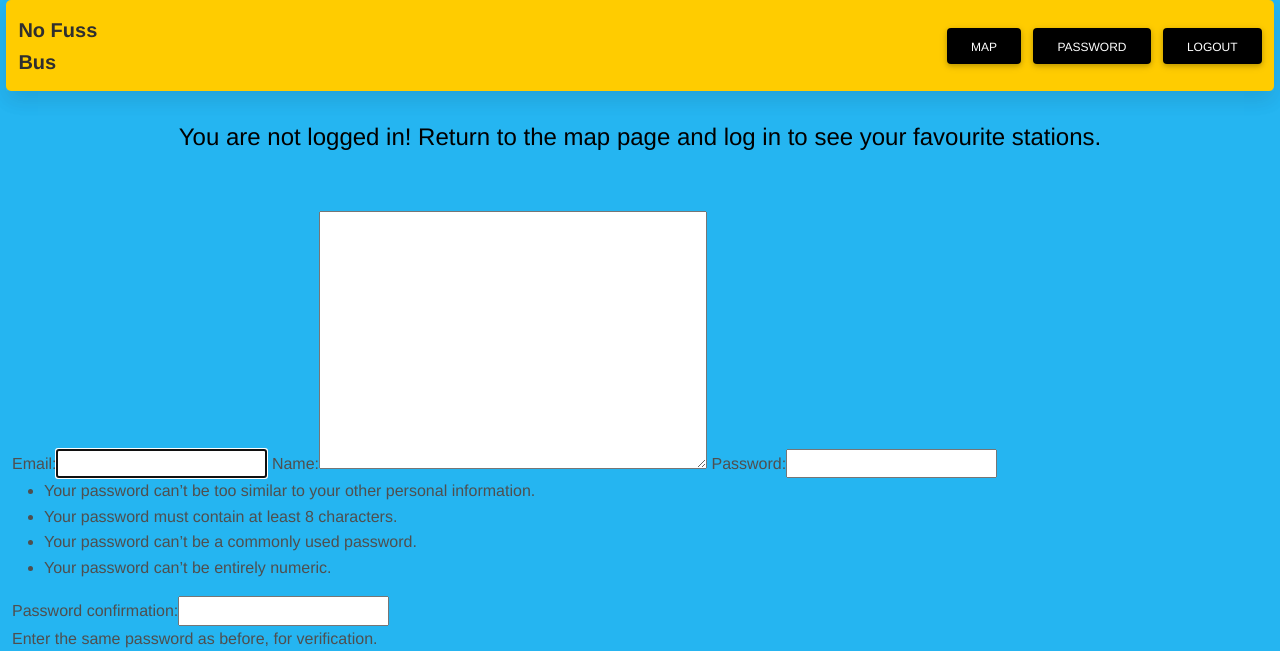
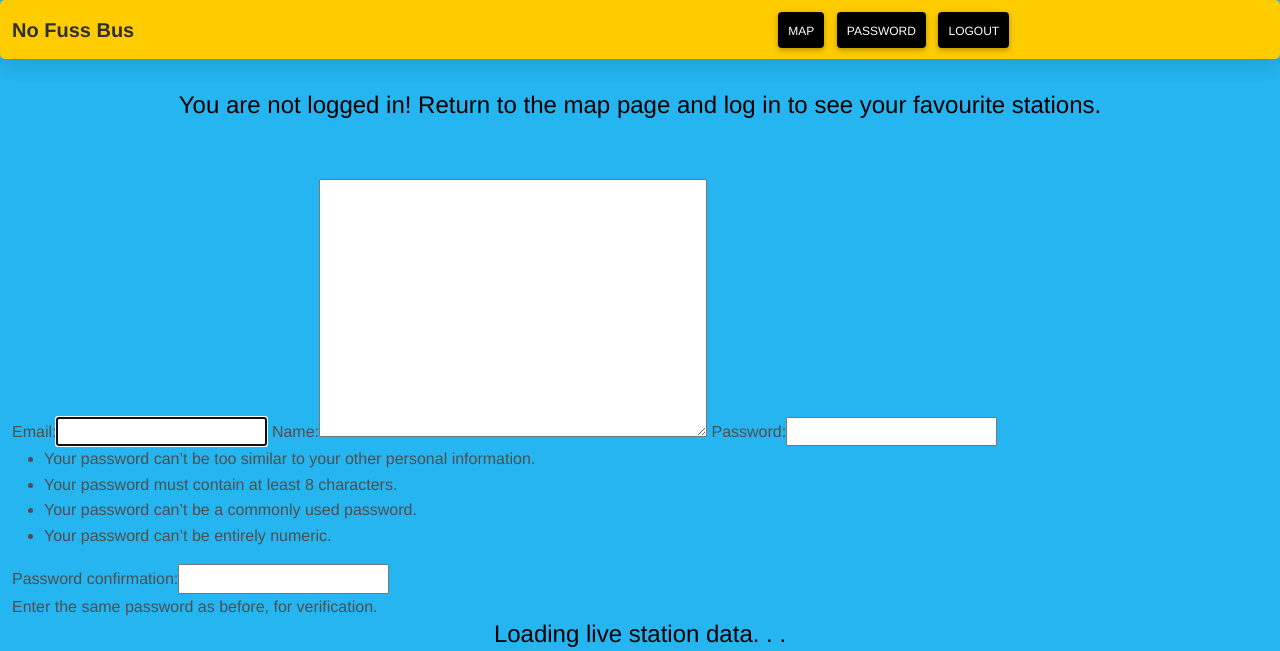
Before and after one commit to michelledxx/ResearchProject, a Django app: template favourites/templates/stations_mob.html in a window 1280 px wide. Shown: the top 651 px of the page. Run offline with Django 3.2, Linux system fonts and the light colour scheme; the template is opened without the code that fills it: values that come from a table or form of the project are taken from there, others are empty; some libraries are stand-ins or nearby versions.

Commit message:
styling buttons

```diff
--- a/favourites/templates/stations_mob.html
+++ b/favourites/templates/stations_mob.html
@@ -23,14 +23,17 @@
         .bus-item {
         background-color: #FFCC00!important;
         }
+        .nav_bar{
+    width:100% !important;
+}
     </style>
 </head>
 <body id="bod">
     <div class="container-fluid card nav_bar">
         <div class="row">
             <nav class="navbar navbar-expand navbar-light">
-                <div class="col-md">
-                    <a class="navbar-brand my-auto" href="/map" style="color: #2f2f2f;"><b>No Fuss <br> Bus</b></a>
+                <div class="col-xs-2">
+                    <a class="navbar-brand my-auto" href="/map" style="color: #2f2f2f;"><b>No Fuss Bus</b></a>
                     <button class="navbar-toggler" type="button" data-toggle="collapse" data-target="#navbarsExample02"
                         aria-controls="navbarsExample02" aria-expanded="false" aria-label="Toggle navigation">
                         <span class="navbar-toggler-icon"></span>
@@ -38,21 +41,31 @@
                 </div>
                 <div class="col-md-6 my-auto">
                     <div class="collapse navbar-collapse" id="navbarsExample02">
+                        <ul class="navbar-nav mr-auto">
+                            <li class="nav-item active">
+                                <a class="nav-link" href="#">
+                                </a>
+                            </li>
+                            <li class="nav-item">
+                                <a class="nav-link" href="#">
+                                </a>
+                            </li>
+                        </ul>
 
                     </div>
                 </div>
                 <div id="personal" style="float:right; margin-right: 1%;">
                     <form method="GET" action="/map">
-                        <input class="btn btn-primary btn_profile" type="submit" value="Map">
+                        <input style="padding-right: 10px; padding-left: 10px;" class="btn btn-primary btn_profile" type="submit" value="Map">
                     </form>
                 </div>
                 <div id="personal" style="float:right; margin-right: 1%;">
-                    <button type="button" class="btn btn-primary" data-bs-toggle="modal" data-bs-target="#changepass">
+                    <button style="padding-right: 10px; padding-left: 10px;" type="button" class="btn btn-primary" data-bs-toggle="modal" data-bs-target="#changepass">
                         Password
                     </button>
                 </div>
                 <div id="logout_div" style="float:right">
-                    <button style="background-colour=black;" class="btn btn-primary btn_profile" onclick="logOut()">
+                    <button style="padding-right: 10px; padding-left: 10px; background-colour=black;" class="btn btn-primary btn_profile" onclick="logOut()">
                             Logout
                         </button>
                 </div>
```
